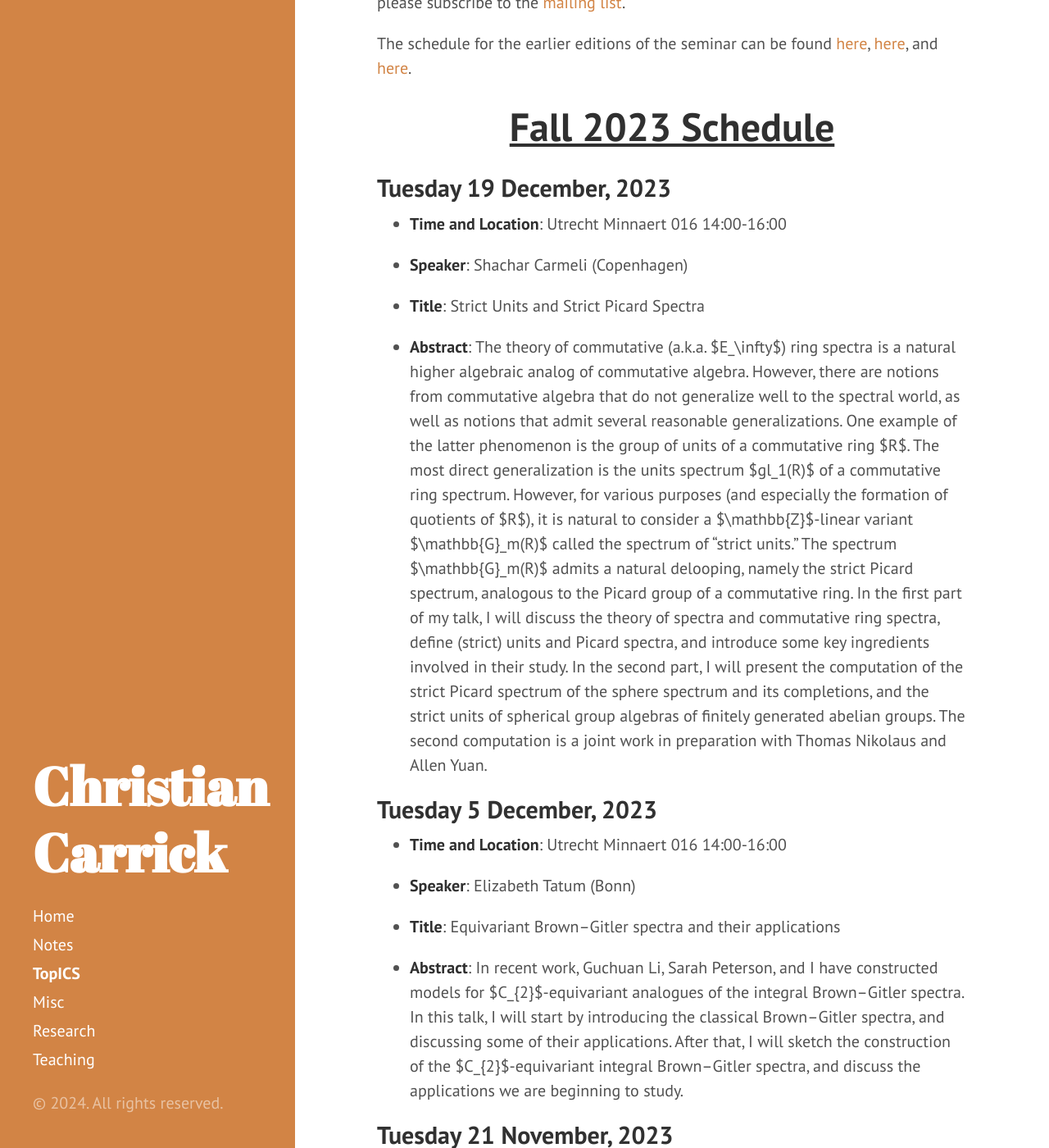
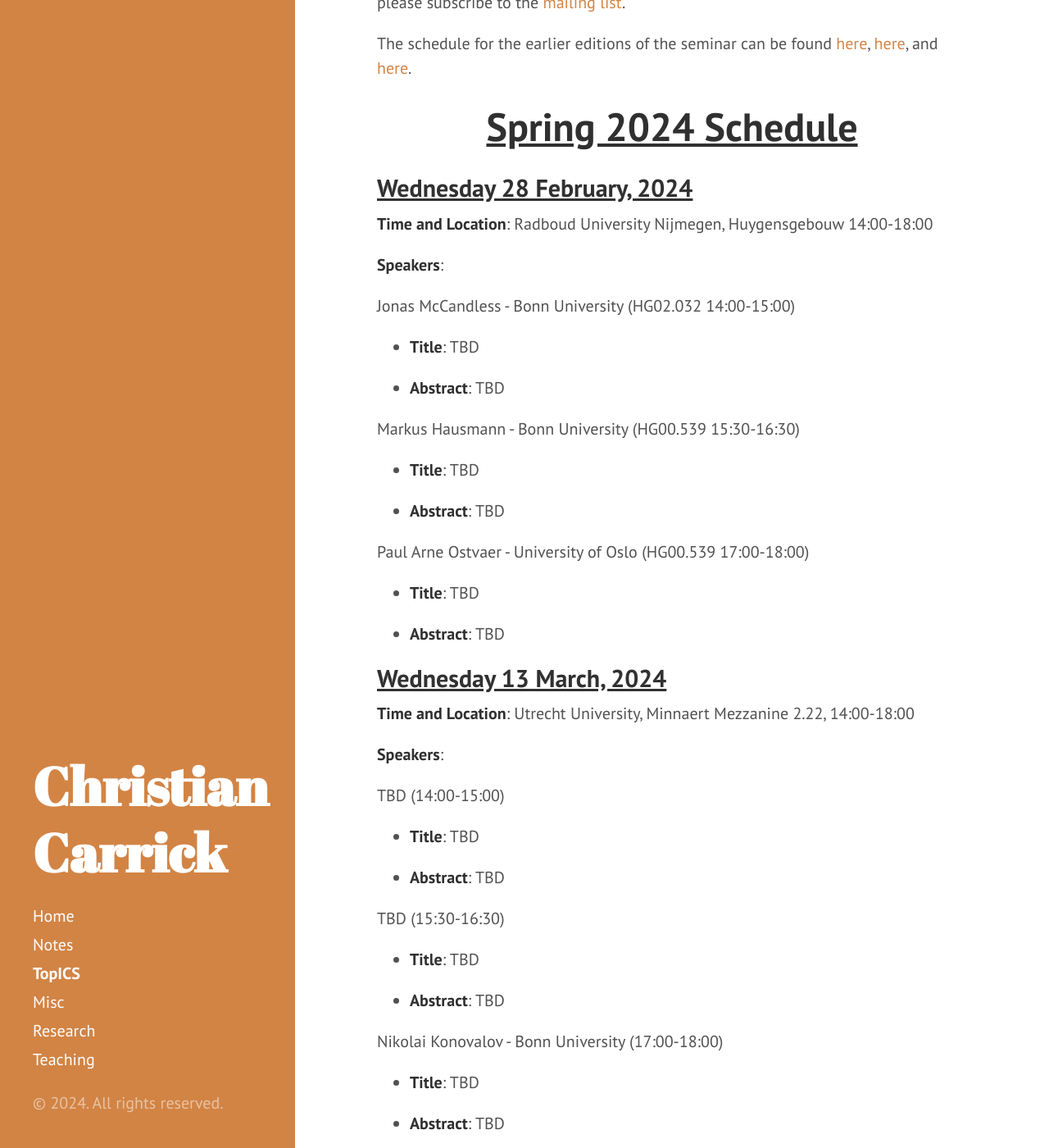
Before and after one commit to carrickchristian/carrickchristian.github.io, a Jekyll site: the page built from TopICS.md, in a window 1280 px wide and 1400 px high, scrolled down 262 px. Shown: the whole window at 82% size. Built offline with Jekyll 4.4.1, drawn with Linux system fonts in a browser that asks for light colours; formulas are drawn with MathJax 3; some of the changed text lies outside the part shown.

Commit message:
topics spring 2024

```diff
--- a/TopICS.md
+++ b/TopICS.md
@@ -9,9 +9,109 @@
 
 The schedule for the earlier editions of the seminar can be found [here](https://sites.google.com/view/nialltaggartmath/seminars-events/topics), [here](https://sites.google.com/view/mkedziorek/seminars?authuser=0), and [here](https://sites.google.com/view/mkedziorek/seminars/spring-2019).
 
+<div align="center"><font size= "7"><strong><u>Spring 2024 Schedule</u></strong></font></div>
+
+## <ins>Wednesday 28 February, 2024</ins>
+
+**Time and Location**: Radboud University Nijmegen, Huygensgebouw 14:00-18:00
+
+**Speakers**:
+
+Jonas McCandless - Bonn University (HG02.032 14:00-15:00)
+
+* **Title**: TBD
+
+* **Abstract**: TBD
+
+Markus Hausmann - Bonn University (HG00.539 15:30-16:30)
+
+* **Title**: TBD
+
+* **Abstract**: TBD
+
+Paul Arne Ostvaer - University of Oslo (HG00.539 17:00-18:00)
+
+* **Title**: TBD
+
+* **Abstract**: TBD
+
+## <ins>Wednesday 13 March, 2024</ins>
+
+**Time and Location**: Utrecht University, Minnaert Mezzanine 2.22, 14:00-18:00
+
+**Speakers**:
+
+TBD (14:00-15:00)
+
+* **Title**: TBD
+
+* **Abstract**: TBD
+
+TBD (15:30-16:30)
+
+* **Title**: TBD
+
+* **Abstract**: TBD
+
+Nikolai Konovalov - Bonn University (17:00-18:00)
+
+* **Title**: TBD
+
+* **Abstract**: TBD
+
+## <ins>Wednesday 10 April, 2024</ins>
+
+**Time and Location**: Vrije Universiteit Amsterdam 14:00-18:00
+
+**Speakers**:
+
+Thomas Rot - Vrije Universiteit Amsterdam (14:00-15:00)
+
+* **Title**: TBD
+
+* **Abstract**: TBD
+
+Julia Semikina - University of Muenster (15:30-16:30)
+
+* **Title**: TBD
+
+* **Abstract**: TBD
+
+Alice Hedenlund - Uppsala University (17:00-18:00)
+
+* **Title**: TBD
+
+* **Abstract**: TBD
+
+
+
+## <ins>Wednesday 15 May, 2024</ins>
+
+**Time and Location**: Utrecht University, Ruppert 114 13:00-17:00
+
+**Speakers**:
+
+TBD (13:00-14:00)
+
+* **Title**: TBD
+
+* **Abstract**: TBD
+
+Tobias Barthel - Max Planck Institute of Mathematics Bonn (14:30-15:30)
+
+* **Title**: TBD
+
+* **Abstract**: TBD
+
+Manuel Krannich - Karlsruhe Institute of Technology (16:00-17:00)
+
+* **Title**: TBD
+
+* **Abstract**: TBD
+
 <div align="center"><font size= "7"><strong><u>Fall 2023 Schedule</u></strong></font></div>
 
-## Tuesday 19 December, 2023
+## <ins>Tuesday 19 December, 2023</ins>
 
 * **Time and Location**: Utrecht Minnaert 016 14:00-16:00
 
@@ -22,7 +122,7 @@
 * **Abstract**: The theory of commutative (a.k.a. $E_\infty$) ring spectra is a natural higher algebraic analog of commutative algebra. However, there are notions from commutative algebra that do not generalize well to the spectral world, as well as notions that admit several reasonable generalizations. One example of the latter phenomenon is the group of units of a commutative ring $R$. The most direct generalization is the units spectrum $gl_1(R)$ of a commutative ring spectrum. However, for various purposes (and especially the formation of quotients of $R$), it is natural to consider a $\mathbb{Z}$-linear variant $\mathbb{G}_m(R)$ called the spectrum of "strict units." The spectrum $\mathbb{G}_m(R)$ admits a natural delooping, namely the strict Picard spectrum, analogous to the Picard group of a commutative ring. In the first part of my talk, I will discuss the theory of spectra and commutative ring spectra, define (strict) units and Picard spectra, and introduce some key ingredients involved in their study. In the second part, I will present the computation of the strict Picard spectrum of the sphere spectrum and its completions, and the strict units of spherical group algebras of finitely generated abelian groups. The second computation is a joint work in preparation with Thomas Nikolaus and Allen Yuan.
 
 
-## Tuesday 5 December, 2023
+## <ins>Tuesday 5 December, 2023</ins>
 
 * **Time and Location**: Utrecht Minnaert 016 14:00-16:00
 
@@ -38,7 +138,7 @@
 integral Brown--Gitler spectra, and discuss the applications we are
 beginning to study.
 
-## Tuesday 21 November, 2023
+## <ins>Tuesday 21 November, 2023</ins>
 
 * **Time and Location**: Radboud University Nijmegen, Huygensgebouw HG00.308 15:30-17:30
 
@@ -48,7 +148,7 @@
 
 * **Abstract**: Classically the Thom isomorphism relates the cohomology of the Thom space of a vector bundle to the cohomology of its base.  The Thom isomorphism for equivariant vector bundles fails in $RO(G)$-graded cohomology, even for $G=C_2$.  However, Costenoble--Waner developed an $RO(\Pi)$-graded equivariant cohomology theory, extending the usual representation grading $RO(G)$ to representations of the equivariant fundamental groupoid, and they showed the Thom isomorphism holds in this extended grading.  Costenoble recently computed the $RO(\Pi)$-graded cohomology of $B_{C_2}U(1)$, the classifying space for complex $C_2$-line bundles.  In this talk I will describe these different gradings and talk about work in progress computing the $RO(\Pi)$-graded cohomology of $B_{C_2}O(1)$, the classifying space for real $C_2$-line bundles.  This is joint work with Agnès Beaudry, Chloe Lewis, Sabrina Pauli and Elizabeth Tatum.
 
-## Tuesday 7 November, 2023
+## <ins>Tuesday 7 November, 2023</ins>
 
 * **Time and Location**: Utrecht BBG023 14:00-16:00
 
@@ -58,7 +158,7 @@
 
 * **Abstract**: Inspired by the work of Lurie and others, Gepner—Meier define families of equivariant cohomology theories based on oriented elliptic curves. By construction, these equivariant elliptic cohomologies are multiplicative, but only in a naïve equivariant sense—there is no obvious construction of norm maps on these theories. In this talk, I will describe how to use a moduli interpretation of the geometric fixed points of these equivariant theories due to Gepner—Meier, to construct what we call "geometric norms". Some applications of these geometric norms will also be discussed. This is joint work-in-progress with William Balderrama and Sil Linskens.
 
-## Tuesday 24 October, 2023
+## <ins>Tuesday 24 October, 2023</ins>
 
 * **Time and Location**: Radboud University Nijmegen, Huygensgebouw HG00.065 15:30-17:30
 
@@ -68,7 +168,7 @@
 
 * **Abstract**: Several structural questions have emerged at least twice in topology: once in chromatic homotopy theory and once in equivariant topology (completions and localization, fracture squares, Balmer spectra, support, telescope conjecture, sheaves, filtrations, ….). In the chromatic world they arise in hard-core form, and in equivariant topology they reach a benign algebraic manifestation in the rational case. My talk is from this gentler world. The overall project is to build an algebraic model for rational G-equivariant cohomology theories for all compact Lie groups G, and when G is small or abelian this has been done. In general,  the model is expected to take the form of a category of sheaves of modules over a sheaf of rings over the space of closed subgroups of G. The talk will focus on structural features of the expected model for general G such as those above, and feature recent joint work with Balchin and Barthel.
 
-## Tuesday 10 October, 2023
+## <ins>Tuesday 10 October, 2023</ins>
 
 * **Time and Location**: Vrije Universiteit Amsterdam NU Building 9A46, 14:00-16:00
 
@@ -80,7 +180,7 @@
 $$\mathbb{F}_3 \otimes_{tmf(2)}\mathbb{F}_3$$
 modulo transfer, which is deduced from the structure maps on the equivariant dual Steenrod algebra, as well as the knowledge of the homotopy group of the underlying $tmf(2)$ along with the $C_3-$action.  Then we construct a bifiltration on $tmf(2)$ and use synthetic arguments to deduce the Adams differentials from the associated square of spectral sequences. The rASS degenerates on $E_{12}$ for tridegree reasons and stabilizes to a periodic pattern that essentially lies within a band of slope 1/4. This is joint work with Jeremy Hahn, Andrew Senger, and Foling Zou.
 
-## Tuesday 26 September, 2023
+## <ins>Tuesday 26 September, 2023</ins>
 
 * **Time and Location**: Utrecht BBG119 13:15-15:00
 
```
